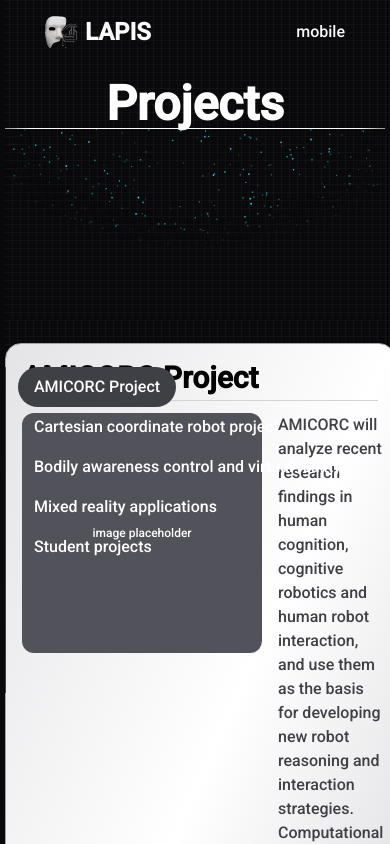
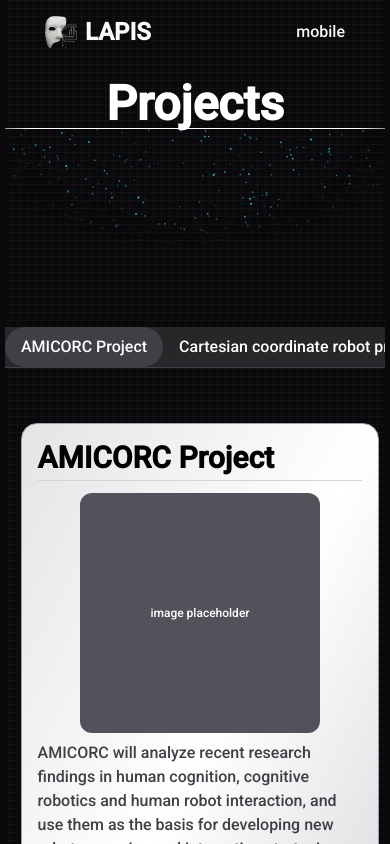
Before and after one commit to 99vik/lapis, a Next.js app: page /projects in a window 390 px wide. Shown: the top 844 px of the page. Built offline with nearby package versions, Linux system fonts and the light colour scheme.

Commit message:
Projects tabs responsiveness

```diff
--- a/src/app/projects/page.tsx
+++ b/src/app/projects/page.tsx
@@ -3,7 +3,7 @@ import { SparklesTitle } from '@/components/SparklesTitle';
 
 export default function Page() {
   return (
-    <main className="">
+    <main className="overflow-x-hidden">
       <SparklesTitle title="Projects" />
       <ProjectsTabs />
     </main>
--- a/src/components/ProjectsTabs.tsx
+++ b/src/components/ProjectsTabs.tsx
@@ -14,10 +14,10 @@ function TabDiv({
   url: string;
 }) {
   return (
-    <div className="w-full overflow-hidden border border-zinc-400 relative h-fit rounded-2xl p-4 text-3xl font-bold text-black bg-gradient-to-br from-zinc-200 via-white to-zinc-300">
+    <div className="w-full overflow-hidden border border-zinc-400 relative h-[650px] sm:h-fit rounded-2xl p-4 text-3xl font-bold text-black bg-gradient-to-br from-zinc-200 via-white to-zinc-300">
       <p className="mb-3 pb-1 border-b border-zinc-300">{title}</p>
-      <div className="flex gap-4">
-        <div className="h-[240px] aspect-square bg-zinc-600 rounded-xl flex items-center justify-center">
+      <div className="flex flex-col sm:flex-row gap-2 sm:gap-4">
+        <div className="h-[240px] w-fit self-center aspect-square bg-zinc-600 rounded-xl flex items-center justify-center">
           <p className="text-xs text-white font-normal">image placeholder</p>
         </div>
         <p className="text-base font-normal text-zinc-700">
@@ -41,7 +41,7 @@ export function ProjectsTabs() {
   });
 
   return (
-    <div className="h-fit [perspective:1000px] relative flex flex-col max-w-5xl mx-auto w-screen flex-1 items-start justify-start mt-6 mb-16">
+    <div className="h-fit [perspective:1000px] relative flex flex-col max-w-5xl mx-auto w-screen flex-1 items-start justify-start lg:mt-6 mb-16">
       <Tabs tabs={content} />
     </div>
   );
--- a/src/components/ui/tabs.tsx
+++ b/src/components/ui/tabs.tsx
@@ -37,17 +37,17 @@ export const Tabs = ({
   const [hovering, setHovering] = useState(false);
 
   return (
-    <div className="flex flex-col md:flex-row gap-6 w-full">
+    <div className="flex -mt-4 flex-col lg:flex-row gap-6 w-full">
       <FadeInDiv
         tabs={tabs}
         active={active}
         key={active.value}
         hovering={hovering}
-        className={cn('mt-0', contentClassName)}
+        className={cn('mt-[120px] sm:mt-[270px] lg:mt-0', contentClassName)}
       />
       <div
         className={cn(
-          'flex flex-col h-[326px] border-l border-zinc-700 pl-3 items-start justify-start whitespace-nowrap [perspective:1000px] relative overflow-auto sm:overflow-visible no-visible-scrollbar max-w-full w-fit',
+          'flex bg-zinc-800 sm:bg-zinc-800/0 sm:flex-col mb-[700px] sm:mb-[400px] lg:mb-8 lg:h-[326px] border-b lg:border-b-0 lg:border-l border-zinc-700 lg:pl-3 items-center lg:items-start justify-start whitespace-nowrap [perspective:1000px] relative overflow-auto sm:overflow-visible no-visible-scrollbar max-w-full w-full lg:w-fit',
           containerClassName
         )}
       >
@@ -112,7 +112,10 @@ export const FadeInDiv = ({
           animate={{
             y: isActive(tab) ? [0, 0, 0] : 0,
           }}
-          className={cn('w-full h-full absolute top-0 left-0', className)}
+          className={cn(
+            'w-full max-w-[92vw] left-[4%] md:max-w-[80vw] md:left-[10%] h-full absolute top-0 lg:left-0',
+            className
+          )}
         >
           {tab.content}
         </motion.div>
```
